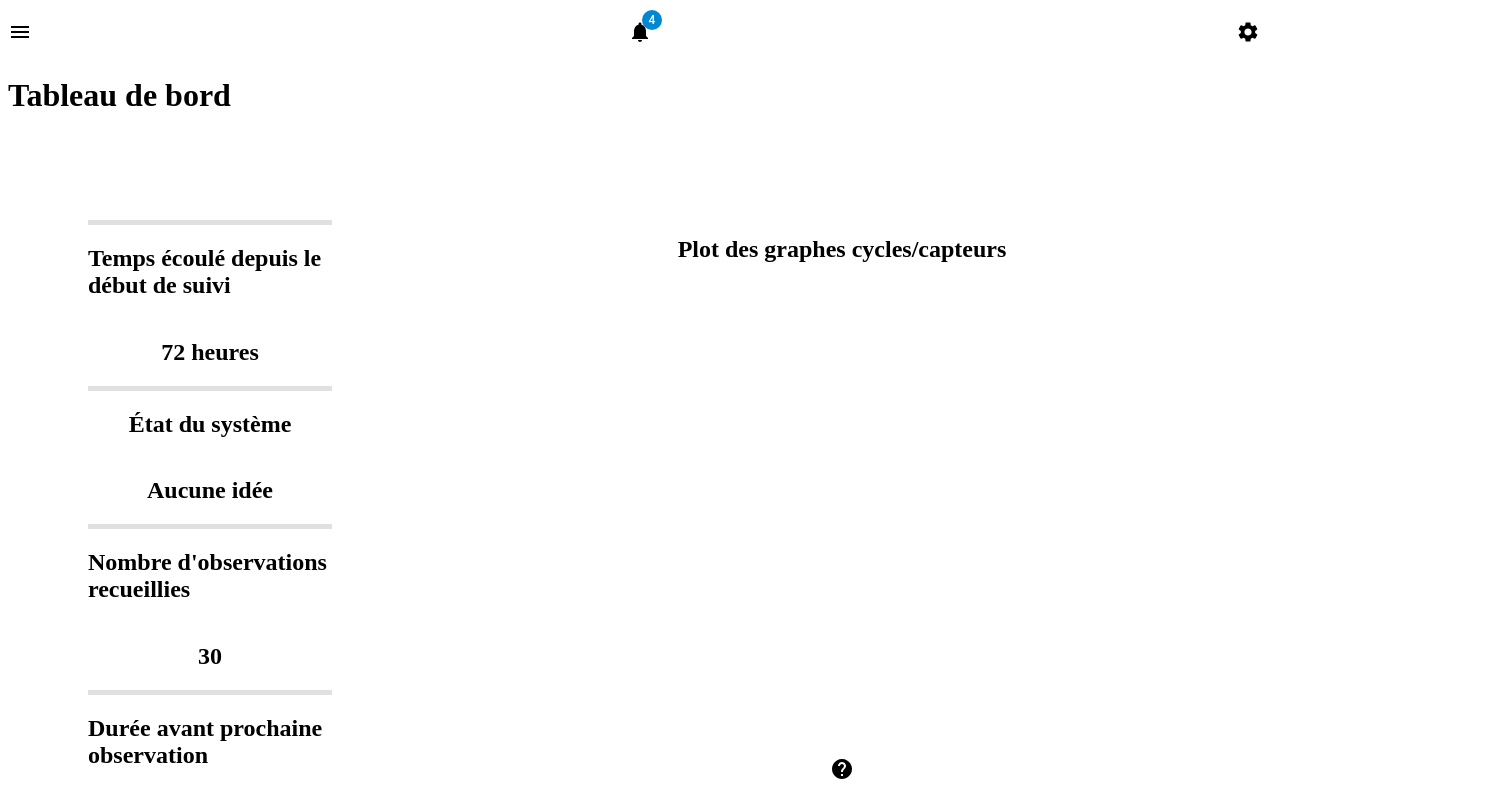
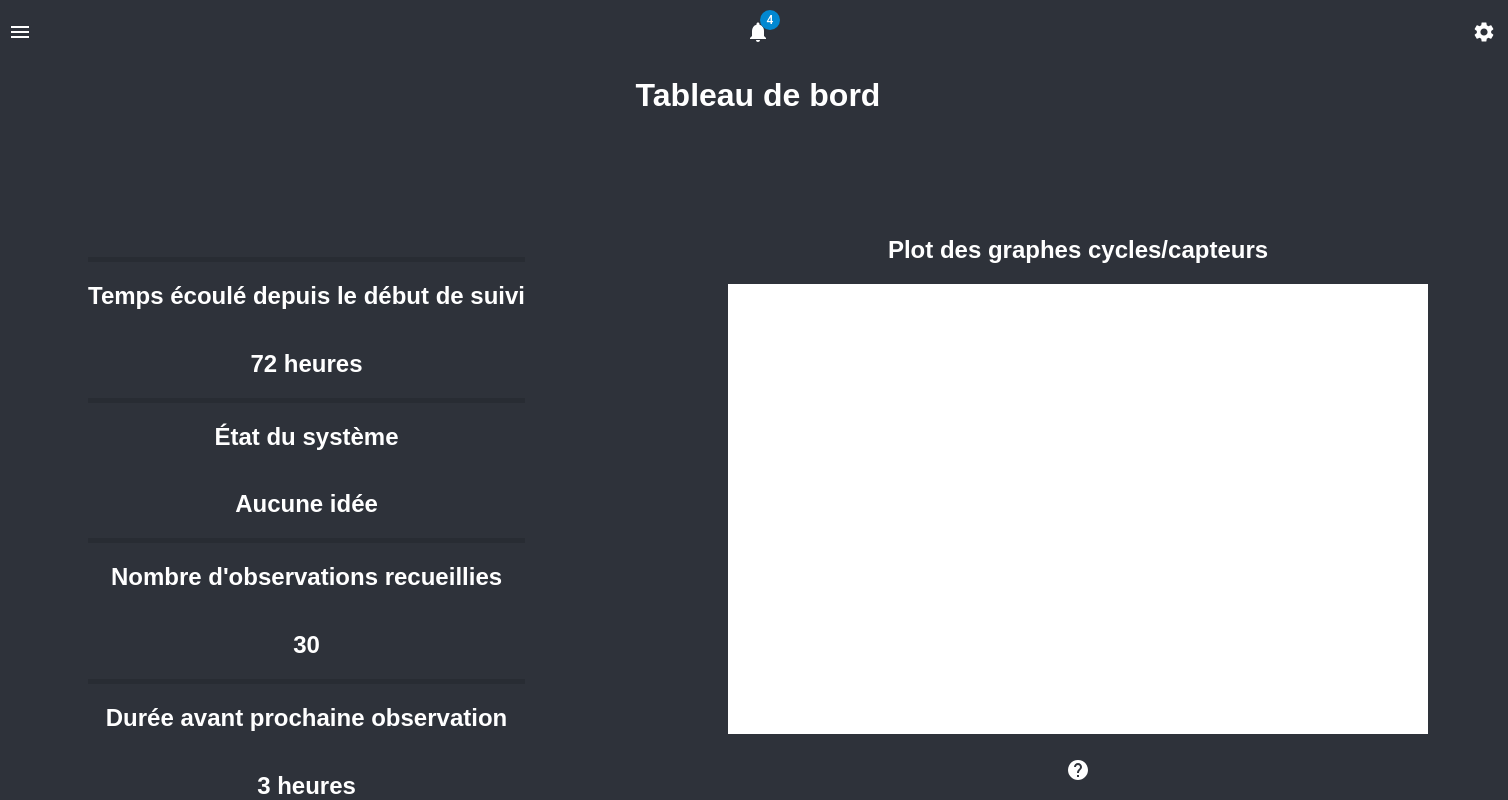
Before and after one commit to PierreVauterin/PredictiveMaintenance, a React (Create React App) app in the folder predictiveapp/: page / in a window 1280 px wide. Shown: the top 800 px of the page, 1508 px wide, since content can reach past the window. Built offline with nearby package versions, Linux system fonts and the light colour scheme.

Commit message:
Corrected css file handling

```diff
--- a/predictiveapp/src/App.js
+++ b/predictiveapp/src/App.js
@@ -1,3 +1,5 @@
+import "./styles.css";
+
 import { Routes, Route, BrowserRouter } from "react-router-dom";
 import NoPage from "./Pages/NoPage";
 import Home from "./Pages/Home";
--- /dev/null
+++ b/predictiveapp/src/styles.css
@@ -0,0 +1,24 @@
+.App {
+  font-family: sans-serif;
+  text-align: center;
+}
+
+h1 {
+  text-align: center;
+}
+
+body {
+  background-size: auto;
+  background-color: rgb(46, 50, 58);
+  color: #ffffff !important;
+  min-width: 1500px;
+}
+
+header h1 {
+  font-size: 50px;
+}
+a,
+header a {
+  color: var(--accent_color);
+  text-decoration: none;
+}
```
